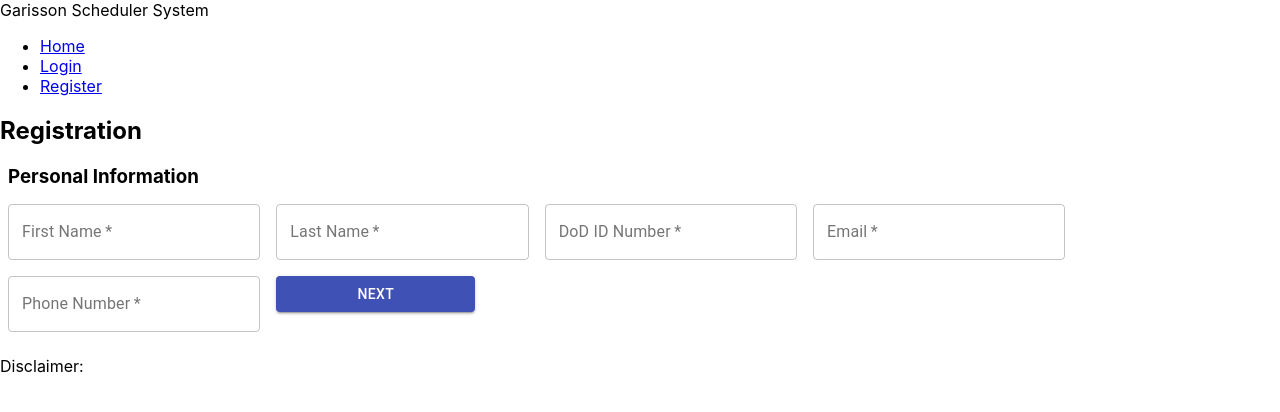
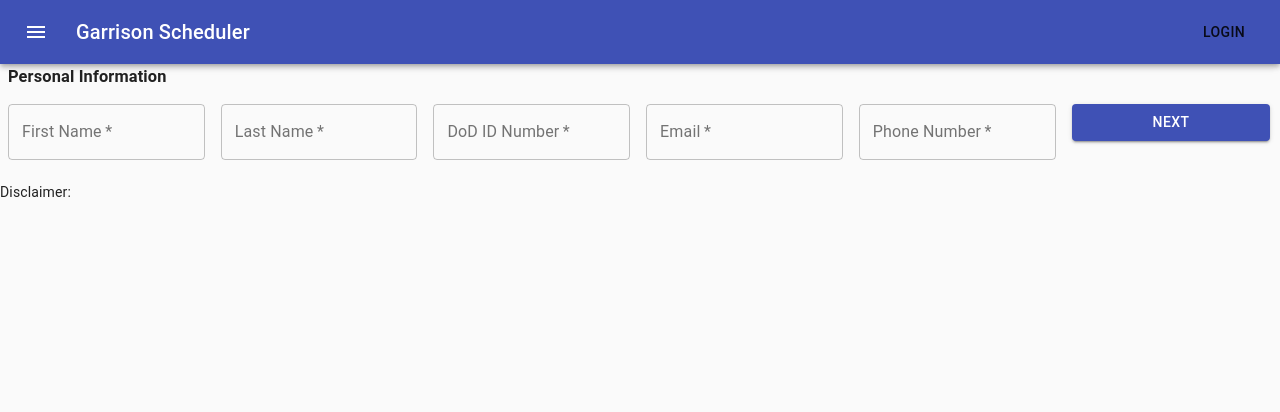
Before and after one commit to WeinhausCreations/garrison-scheduler, a React (Create React App) app: page /register in a window 1280 px wide. Shown: the top 412 px of the page. Built offline with nearby package versions, Linux system fonts and the light colour scheme.

Commit message:
updates 31Dec

```diff
--- a/package.json
+++ b/package.json
@@ -8,6 +8,7 @@
     "@testing-library/jest-dom": "^5.11.6",
     "@testing-library/react": "^11.2.2",
     "@testing-library/user-event": "^12.6.0",
+    "clsx": "^1.1.1",
     "js-cookie": "^2.2.1",
     "react": "^17.0.1",
     "react-dom": "^17.0.1",
--- a/src/app/auth/useProvideAuth.js
+++ b/src/app/auth/useProvideAuth.js
@@ -1,7 +1,9 @@
 import { useState } from "react";
-import Cookies from "js-cookie";
+import useAPI from './../api/useAPI';
 
 const useProvideAuth = () => {
+    const api = useAPI();
+
     const [user, setUser] = useState(null);
     const [admin, setAdmin] = useState(null);
     const [username, setUsername] = useState("");
@@ -20,12 +22,12 @@ const useProvideAuth = () => {
             body: JSON.stringify(body),
         };
         console.log(options);
-        fetch("http://localhost:3500/gss/api/login/", options)
+        fetch(`${api.host}${api.path}/login/`, options)
             .then((res) => res.json())
             .then((res) => {
                 if (res.status === 200) {
                     setPassword("");
-                    setUser(res.user);
+                    setUser(res.userId);
                     setAdmin(res.admin);
                     cb();
                 } else {
@@ -35,7 +37,7 @@ const useProvideAuth = () => {
     };
 
     const signout = async () => {
-        fetch("http://localhost:3500/gss/api/logout/")
+        fetch(`${api.host}${api.path}/logout/`)
             .then((res) => res.json())
             .then((res) => {
                 if (res.status === 200) {
@@ -49,12 +51,14 @@ const useProvideAuth = () => {
     };
 
     const validate = async (cb) => {
-        fetch("http://localhost:3500/gss/api/validate/")
+        fetch(`${api.host}${api.path}/validate/`)
             .then((res) => res.json())
             .then((res) => {
                 if (res.status === 200) {
-                    setUser(res.user);
+                    console.log(res)
+                    setUser(res.userId);
                     setAdmin(res.admin);
+                    setUsername(res.username);
                     cb();
                 } else {
                     console.log(res.message);
--- a/src/app/screens/public/Home.js
+++ b/src/app/screens/public/Home.js
@@ -2,16 +2,25 @@ import React from "react";
 import { Link } from "react-router-dom";
 import useAuth from "./../../auth/useAuth";
 import { Button } from "@material-ui/core";
+import { makeStyles } from "@material-ui/core/styles";
 
 const Home = () => {
-    const auth = useAuth();
-    // auth.validate();
-
+    let auth = useAuth();
+    // const classes = useStyles();
+    let userMsg = auth.user ? "Hello User" : "Not logged in";
+    let adminMsg = auth.admin ? "Hello Admin" : "Not logged in";
+    console.log(auth);
     return (
         <div>
             <h2 className="intro-text">Welcome!</h2>
+            <p>{userMsg}</p>
+            <p>{adminMsg}</p>
         </div>
     );
 };
 
+// const useStyles = makeStyles((theme) => ({
+//
+// }));
+
 export default Home;
--- a/src/app/screens/public/Login.js
+++ b/src/app/screens/public/Login.js
@@ -1,4 +1,4 @@
-import React from "react";
+import React, { useEffect } from "react";
 import { useHistory, useLocation } from "react-router-dom";
 import useAuth from "./../../auth/useAuth";
 import { makeStyles } from "@material-ui/core/styles";
@@ -8,20 +8,29 @@ const Login = () => {
     let history = useHistory();
     let location = useLocation();
     let auth = useAuth();
+    let { from } = location.state || { from: { pathname: "/" } };
+    // eslint-disable-next-line react-hooks/exhaustive-deps
+    const useMountEffect = (func) => useEffect(func, []);
 
-    auth.validate(() => {
-        history.replace(from);
-    });
-    let { from } = location.state || { from: { pathname: "/" } };
     let login = () => {
-        console.log(from);
         auth.signin(() => {
+            console.log("history replace");
             history.replace(from);
         });
     };
     let forgotPassword = () => {
         history.push("/forgot");
     };
+    useMountEffect(() => {
+        console.log(from);
+        let validate = () => {
+            auth.validate(() => {
+                console.log("history push?");
+                history.push(from);
+            });
+        };
+        validate();
+    });
 
     return (
         <div>
--- a/src/app/screens/public/Navigation.js
+++ b/src/app/screens/public/Navigation.js
@@ -1,42 +1,244 @@
-import { Link } from "react-router-dom";
+import {
+    AppBar,
+    Toolbar,
+    IconButton,
+    Typography,
+    Button,
+    Tooltip,
+    Drawer,
+    Divider,
+    List,
+    ListItem,
+    ListItemText,
+    CssBaseline,
+} from "@material-ui/core";
+import clsx from "clsx";
+import { useHistory, Link } from "react-router-dom";
 import useAuth from "./../../auth/useAuth";
+import MenuIcon from "@material-ui/icons/Menu";
+import AccountCircle from "@material-ui/icons/AccountCircle";
+import ChevronLeftIcon from "@material-ui/icons/ChevronLeft";
+import ChevronRightIcon from "@material-ui/icons/ChevronRight";
+import { makeStyles, useTheme } from "@material-ui/core/styles";
+import { useState } from "react";
 
 const Navigation = () => {
     let auth = useAuth();
+    let history = useHistory();
+    const classes = useStyles();
+    const theme = useTheme();
+    const [open, setOpen] = useState(false);
+
+    const toggleDrawerOpen = () => {
+        setOpen(!open);
+    };
+
+    const routeLogin = () => {
+        if (open) toggleDrawerOpen();
+        history.push("/login");
+    };
+    const routeProfile = () => {
+        if (open) toggleDrawerOpen();
+        history.push("/profile");
+    };
+    const routeDashboard = () => {
+        if (open) toggleDrawerOpen();
+        history.push("/dashboard");
+    };
+    const routeAbout = () => {
+        if (open) toggleDrawerOpen();
+        history.push("/about");
+    };
+    const routeScheduler = () => {
+        if (open) toggleDrawerOpen();
+        history.push("/scheduler");
+    };
+    const routeAppointments = () => {
+        if (open) toggleDrawerOpen();
+        history.push("/appointments");
+    };
+    const logout = () => {
+        auth.signout();
+        if (open) toggleDrawerOpen();
+    }
+
+    const profile = (
+        <div>
+            <Tooltip title="View Profile" placement="left" arrow>
+                <IconButton
+                    aria-label="account of current user"
+                    aria-controls="menu-appbar"
+                    aria-haspopup="true"
+                    onClick={routeProfile}
+                    color="inherit"
+                >
+                    <AccountCircle />
+                    <Typography>{auth.username}</Typography>
+                </IconButton>
+            </Tooltip>
+        </div>
+    );
+    const login = <Button onClick={routeLogin}>Login</Button>;
+
+    const adminNav = (
+        <List>
+            <ListItem button key="Dashboard" onClick={() => routeDashboard()}>
+                <ListItemText primary="Dashboard" />
+            </ListItem>
+        </List>
+    );
+
+    const userNav = (
+        <List>
+            <ListItem button key="My Appointments" onClick={() => routeAppointments()}>
+                <ListItemText primary="My Appointments" />
+            </ListItem>
+            <ListItem button key="My Profile" onClick={() => routeProfile()}>
+                <ListItemText primary="My Profile" />
+            </ListItem>
+        </List>
+    );
+
+    const loginNav = (
+        <ListItem button key="Login" onClick={routeLogin}>
+            <ListItemText primary="Login" />
+        </ListItem>
+    );
+
+    const logoutNav = (
+        <ListItem button key="Logout" onClick={() => logout()}>
+            <ListItemText primary="Logout" />
+        </ListItem>
+    );
+
+    const alwaysNav = (
+        <List>
+            <ListItem button key="About" onClick={() => routeAbout()}>
+                <ListItemText primary="About" />
+            </ListItem>
+            <ListItem button key="Scheduler" onClick={() => routeScheduler()}>
+                <ListItemText primary="Scheduler" />
+            </ListItem>
+            {auth.user ? logoutNav : loginNav}
+        </List>
+    );
+
     return (
-        <div>
-            <header className="App-header">Garisson Scheduler System</header>
-            {auth.user ? (
-                <nav>
-                    <ul>
-                        <li>
-                            <Link to="/">Home</Link>
-                        </li>
-                        <li>
-                            <Link to="/dashboard">Dashboard</Link>
-                        </li>
-                        <li>
-                            <Link to="/" onClick={auth.signout}>Logout</Link>
-                        </li>
-                    </ul>
-                </nav>
-            ) : (
-                <nav>
-                    <ul>
-                        <li>
-                            <Link to="/">Home</Link>
-                        </li>
-                        <li>
-                            <Link to="/login">Login</Link>
-                        </li>
-                        <li>
-                            <Link to="/register">Register</Link>
-                        </li>
-                    </ul>
-                </nav>
-            )}
+        <div className={classes.root}>
+            <CssBaseline />
+            <AppBar
+                position="fixed"
+                className={clsx(classes.appBar, {
+                    [classes.appBarShift]: open,
+                })}
+            >
+                <Toolbar>
+                    <IconButton
+                        edge="start"
+                        className={clsx(
+                            classes.menuButton,
+                            open && classes.hide
+                        )}
+                        color="inherit"
+                        aria-label="menu"
+                        onClick={toggleDrawerOpen}
+                    >
+                        <MenuIcon />
+                    </IconButton>
+                    <Typography variant="h6" className={classes.title}>
+                        Garrison Scheduler
+                    </Typography>
+                    {auth.user ? profile : login}
+                </Toolbar>
+            </AppBar>
+            <Drawer
+                className={classes.drawer}
+                anchor="left"
+                open={open}
+                onClose={toggleDrawerOpen}
+                classes={{
+                    paper: classes.drawerPaper,
+                }}
+            >
+                <div className={classes.drawerHeader}>
+                    <IconButton onClick={toggleDrawerOpen}>
+                        {theme.direction === "ltr" ? (
+                            <ChevronLeftIcon />
+                        ) : (
+                            <ChevronRightIcon />
+                        )}
+                    </IconButton>
+                </div>
+                <Divider />
+                {alwaysNav}
+
+                <Divider />
+                {auth.user ? userNav : null}
+                {auth.admin ? <Divider /> : null}
+                {auth.admin ? adminNav : null}
+            </Drawer>
         </div>
     );
 };
+const drawerWidth = 240;
+const useStyles = makeStyles((theme) => ({
+    root: {
+        flexGrow: 1,
+    },
+    menuButton: {
+        marginRight: theme.spacing(2),
+    },
+    appBar: {
+        transition: theme.transitions.create(["margin", "width"], {
+            easing: theme.transitions.easing.sharp,
+            duration: theme.transitions.duration.leavingScreen,
+        }),
+    },
+    appBarShift: {
+        width: `calc(100% - ${drawerWidth}px)`,
+        marginLeft: drawerWidth,
+        transition: theme.transitions.create(["margin", "width"], {
+            easing: theme.transitions.easing.easeOut,
+            duration: theme.transitions.duration.enteringScreen,
+        }),
+    },
+    hide: {
+        display: "none",
+    },
+    drawer: {
+        width: drawerWidth,
+        flexShrink: 0,
+    },
+    drawerPaper: {
+        width: drawerWidth,
+    },
+    drawerHeader: {
+        display: "flex",
+        alignItems: "center",
+        padding: theme.spacing(0, 1),
+        // necessary for content to be below app bar
+        ...theme.mixins.toolbar,
+        justifyContent: "flex-end",
+    },
+    content: {
+        flexGrow: 1,
+        padding: theme.spacing(3),
+        transition: theme.transitions.create("margin", {
+            easing: theme.transitions.easing.sharp,
+            duration: theme.transitions.duration.leavingScreen,
+        }),
+        marginLeft: -drawerWidth,
+    },
+    contentShift: {
+        transition: theme.transitions.create("margin", {
+            easing: theme.transitions.easing.easeOut,
+            duration: theme.transitions.duration.enteringScreen,
+        }),
+        marginLeft: 0,
+    },
+    title: {
+        flexGrow: 1,
+    },
+}));
 
 export default Navigation;
--- a/src/app/screens/public/Register.js
+++ b/src/app/screens/public/Register.js
@@ -8,55 +8,45 @@ import RegPage3 from "./register/RegPage3";
 import { useHistory } from "react-router-dom";
 
 const Register = (props) => {
-    const [page1, setPage1] = useState({
+    const [state, setState] = useState({
         firstName: "",
         lastName: "",
         dodin: "",
         email: "",
         phone: "",
-    });
-    const [page2, setPage2] = useState({
         association: 0,
         unit: "",
-    });
-    const [page3, setPage3] = useState({
         username: "",
         password: "",
     });
     let api = useAPI();
     let history = useHistory();
 
-    const sendToState1 = (values) => {
-        setPage1(values);
-    };
-    const sendToState2 = (values) => {
-        setPage2(values);
-    };
-    const sendToState3 = (values) => {
-        setPage3(values);
+    const sendToState = (values) => {
+        setState({...state, ...values});
     };
 
     const submitRegistration = async () => {
         if (
-            page1.firstName &&
-            page1.lastName &&
-            page1.dodin &&
-            page1.email &&
-            page1.phone &&
-            page2.association &&
-            page3.username &&
-            page3.password
+            state.firstName &&
+            state.lastName &&
+            state.dodin &&
+            state.email &&
+            state.phone &&
+            state.association &&
+            state.username &&
+            state.password
         ) {
             const body = {
-                dodin: page1.dodin,
-                firstName: page1.firstName,
-                lastName: page1.lastName,
-                associationId: page2.association,
-                email: page1.email,
-                phone: parseInt(page1.phone.replaceAll(/[\+\(\)-\s]/g, "")),
-                unit: page2.unit,
-                username: page3.username,
-                password: page3.password,
+                dodin: state.dodin,
+                firstName: state.firstName,
+                lastName: state.lastName,
+                associationId: state.association,
+                email: state.email,
+                phone: parseInt(state.phone.replaceAll(/[\+\(\)-\s]/g, "")),
+                unit: state.unit,
+                username: state.username,
+                password: state.password,
             };
             console.log(body);
             const options = {
@@ -68,7 +58,7 @@ const Register = (props) => {
                 .then((res) => res.json())
                 .then((res) => {
                     if (res.status === 200) {
-                        history.push("/registered");
+                        history.replace("/registered");
                     } else {
                         alert(res.message);
                     }
@@ -88,28 +78,28 @@ const Register = (props) => {
                 <Route exact path={path}>
                     <RegPage1
                         path={path}
-                        sendToState={sendToState1}
-                        firstName={page1.firstName}
-                        lastName={page1.lastName}
-                        dodin={page1.dodin}
-                        email={page1.email}
-                        phone={page1.phone}
+                        sendToState={sendToState}
+                        firstName={state.firstName}
+                        lastName={state.lastName}
+                        dodin={state.dodin}
+                        email={state.email}
+                        phone={state.phone}
                     />
                 </Route>
                 <Route path={`${path}/2`}>
                     <RegPage2
                         path={path}
-                        sendToState={sendToState2}
-                        association={page2.association}
-                        unit={page2.unit}
+                        sendToState={sendToState}
+                        association={state.association}
+                        unit={state.unit}
                     />
                 </Route>
                 <Route path={`${path}/3`}>
                     <RegPage3
                         path={path}
-                        sendToState={sendToState3}
-                        username={page3.username}
-                        password={page3.password}
+                        sendToState={sendToState}
+                        username={state.username}
+                        password={state.password}
                         submitRegistration={submitRegistration}
                     />
                 </Route>
--- a/src/app/screens/public/register/RegPage2.js
+++ b/src/app/screens/public/register/RegPage2.js
@@ -10,11 +10,9 @@ import {
     FormHelperText
 } from "@material-ui/core";
 import { useHistory } from "react-router-dom";
-import useAPI from './../../../api/useAPI';
 
 const RegPage2 = (props) => {
     let history = useHistory();
-    let api = useAPI();
     const classes = useStyles();
 
     const [association, setAssociation] = useState(props.association);
@@ -54,7 +52,7 @@ const RegPage2 = (props) => {
             setDisabled(true);
             setUnit("");
         }
-    });
+    }, [association]);
 
     const validate = (e) => {
         const { name, value } = e.target;
```
Also changed, not shown: 2 other files (tests, documents, lock files or other folders).
